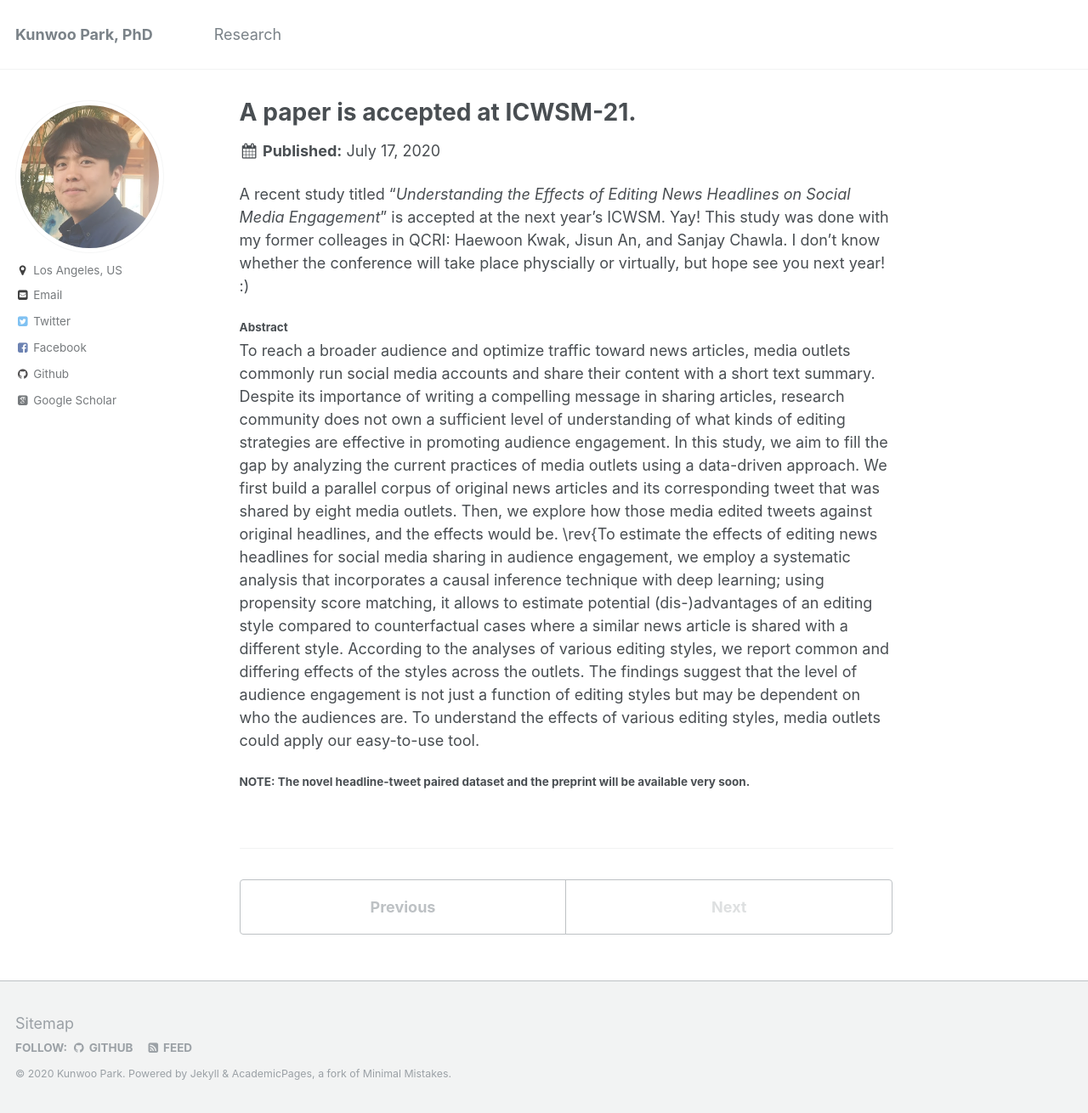
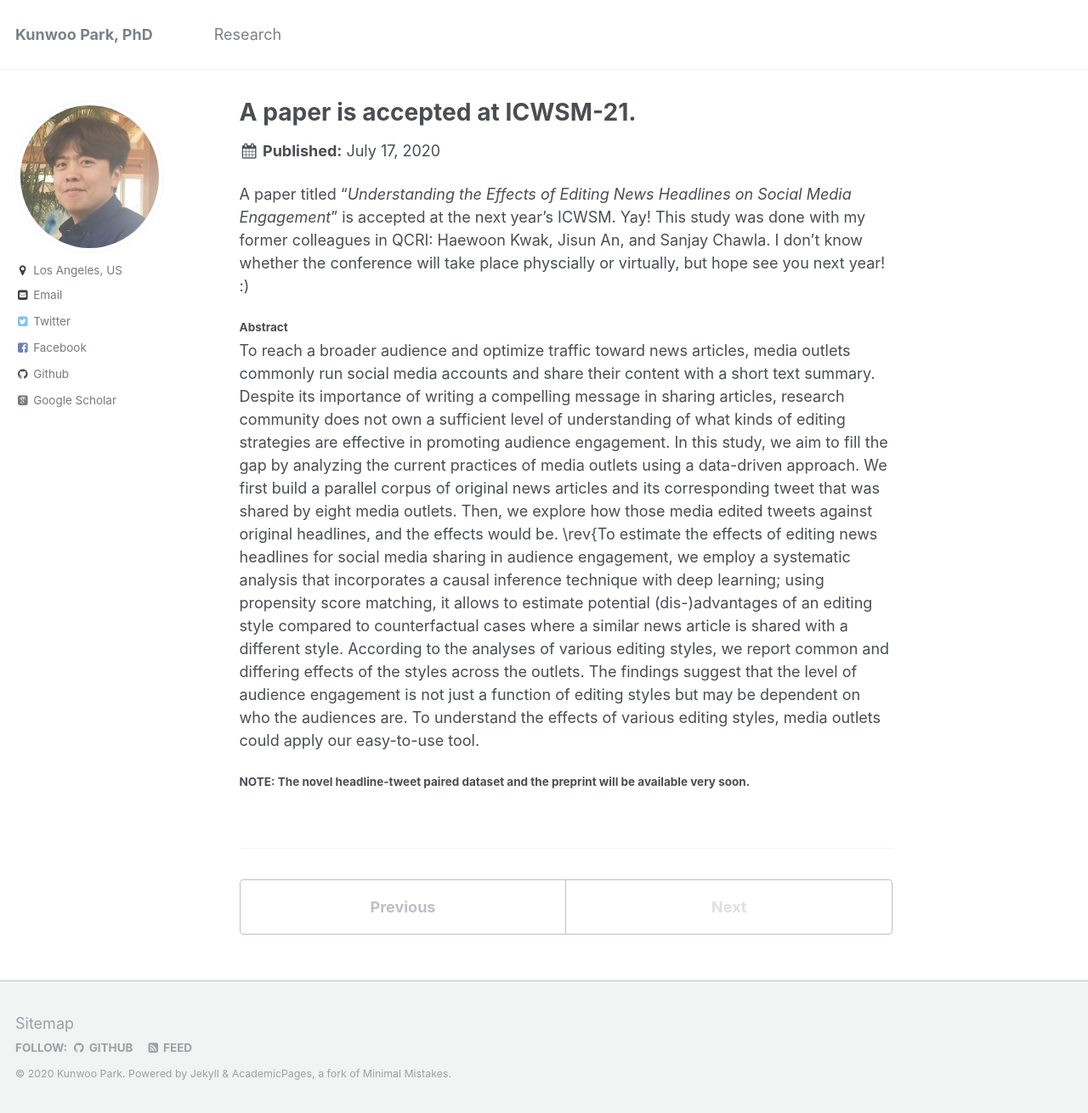
Before and after one commit to bywords/bywords.github.io, a Jekyll site: the page built from _news/20200717.md, in a window 1280 px wide and 1310 px high. Shown: the whole window at 85% size. Built offline with Jekyll 4.4.1, drawn with Linux system fonts in a browser that asks for light colours; some web fonts are replaced.

Commit message:
updated site

```diff
--- a/_news/20200717.md
+++ b/_news/20200717.md
@@ -4,8 +4,8 @@ collection: news
 date: 2020-07-17
 ---
 
-A recent study titled "*Understanding the Effects of Editing News Headlines on Social Media Engagement*" is accepted at the next year's ICWSM. Yay!
-This study was done with my former colleages in QCRI: Haewoon Kwak, Jisun An, and Sanjay Chawla. I don't know whether the conference will take place physcially or virtually, but hope see you next year! :)
+A paper titled "*Understanding the Effects of Editing News Headlines on Social Media Engagement*" is accepted at the next year's ICWSM. Yay!
+This study was done with my former colleagues in QCRI: Haewoon Kwak, Jisun An, and Sanjay Chawla. I don't know whether the conference will take place physcially or virtually, but hope see you next year! :)
 
 #### Abstract
 
```
